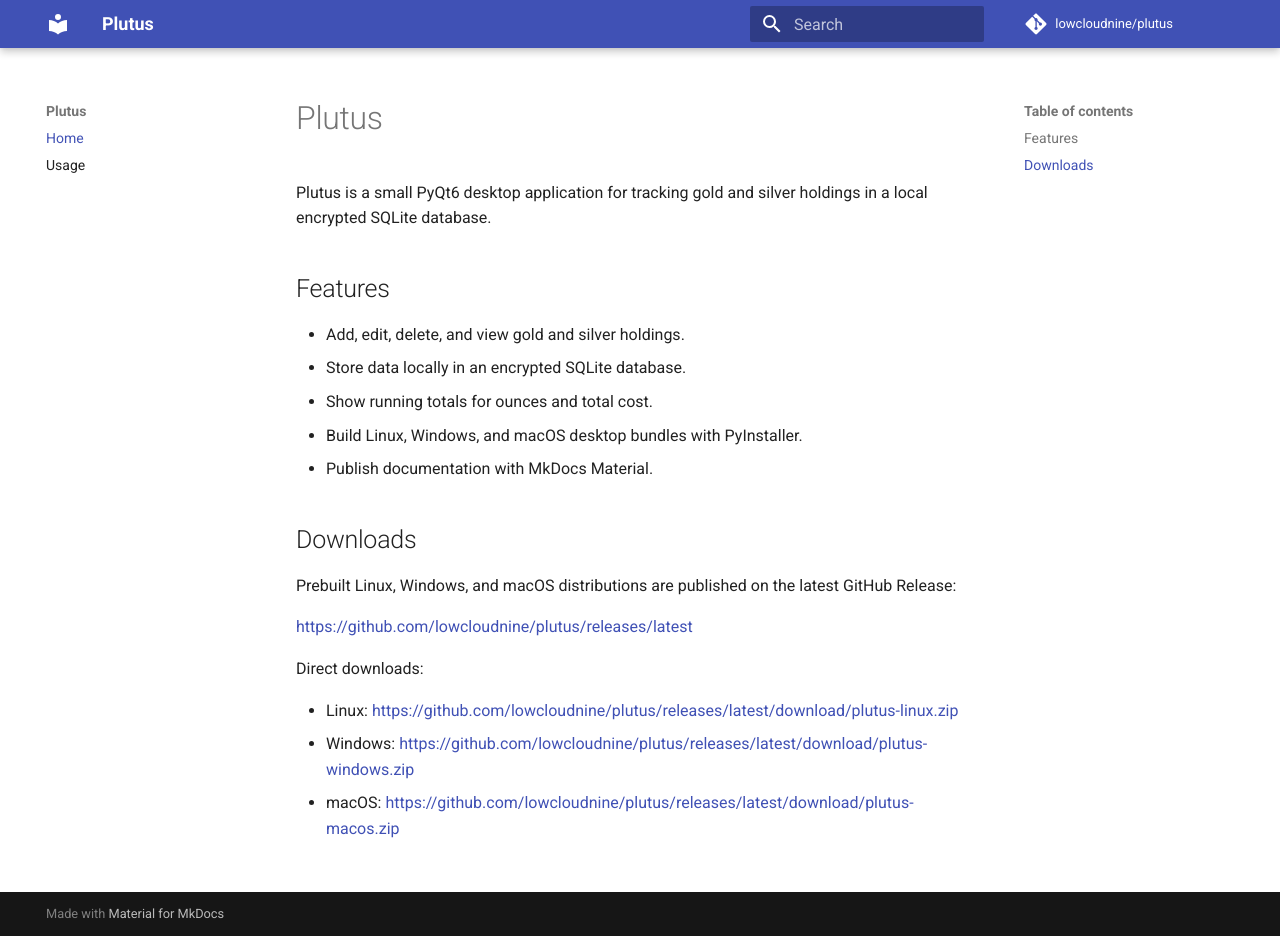
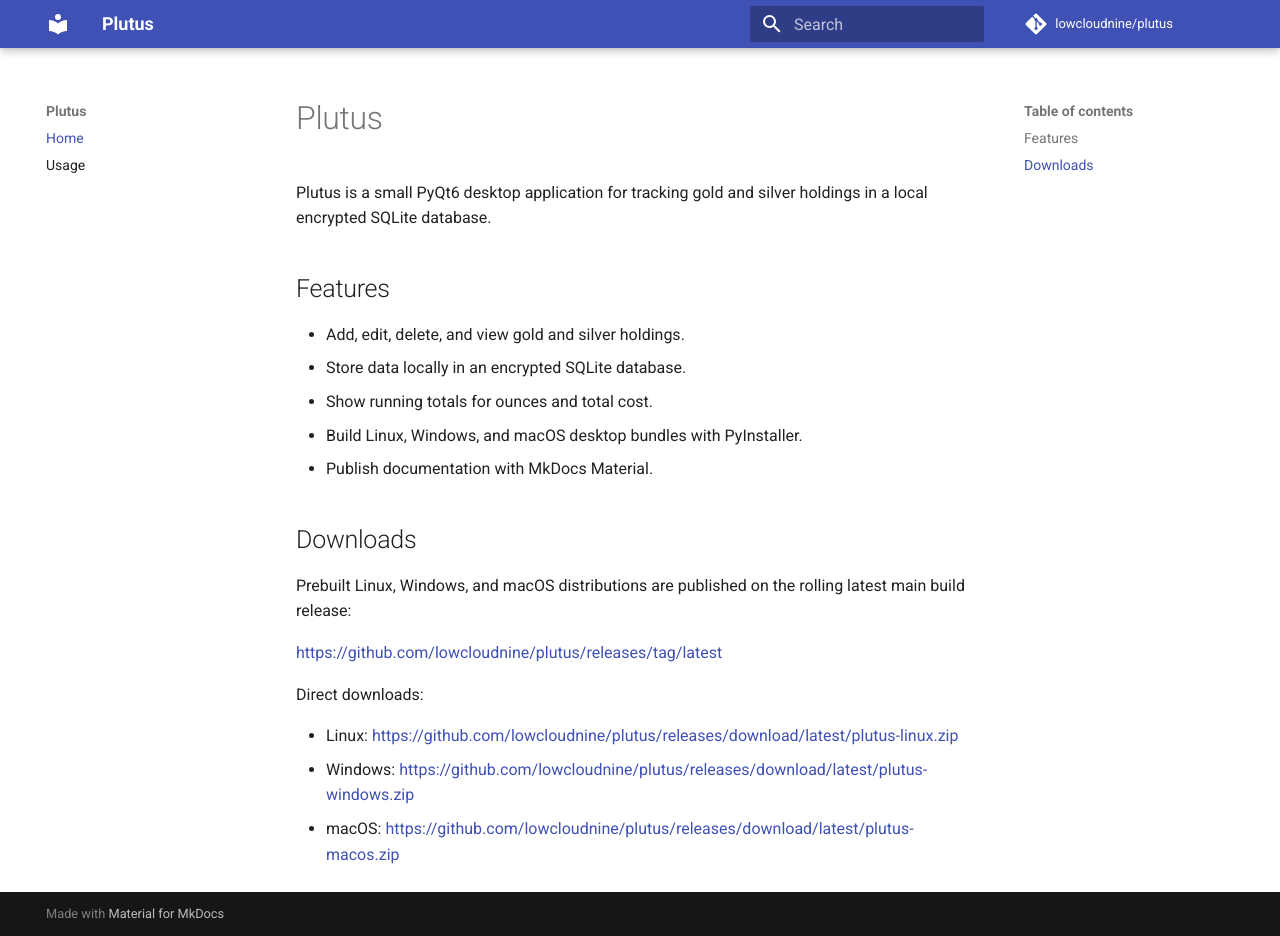
Before and after one commit to lowcloudnine/plutus, an MkDocs documentation site: the page built from docs/index.md, in a window 1280 px wide and 936 px high. Built offline with MkDocs 1.6.1 and Material for MkDocs 9.7.7, drawn with Linux system fonts in a browser that asks for light colours; comment, search, counter and statistics services are not loaded.

Commit message:
change workflow to create releases and artifacts and have links to them

```diff
--- a/docs/index.md
+++ b/docs/index.md
@@ -13,13 +13,13 @@
 
 ## Downloads
 
-Prebuilt Linux, Windows, and macOS distributions are published on the latest
-GitHub Release:
+Prebuilt Linux, Windows, and macOS distributions are published on the rolling
+latest main build release:
 
-<https://github.com/lowcloudnine/plutus/releases/latest>
+<https://github.com/lowcloudnine/plutus/releases/tag/latest>
 
 Direct downloads:
 
-- Linux: <https://github.com/lowcloudnine/plutus/releases/latest/download/plutus-linux.zip>
-- Windows: <https://github.com/lowcloudnine/plutus/releases/latest/download/plutus-windows.zip>
-- macOS: <https://github.com/lowcloudnine/plutus/releases/latest/download/plutus-macos.zip>
+- Linux: <https://github.com/lowcloudnine/plutus/releases/download/latest/plutus-linux.zip>
+- Windows: <https://github.com/lowcloudnine/plutus/releases/download/latest/plutus-windows.zip>
+- macOS: <https://github.com/lowcloudnine/plutus/releases/download/latest/plutus-macos.zip>
```
Also changed, not shown: README.md (+6 -6 lines), 1 other file.
